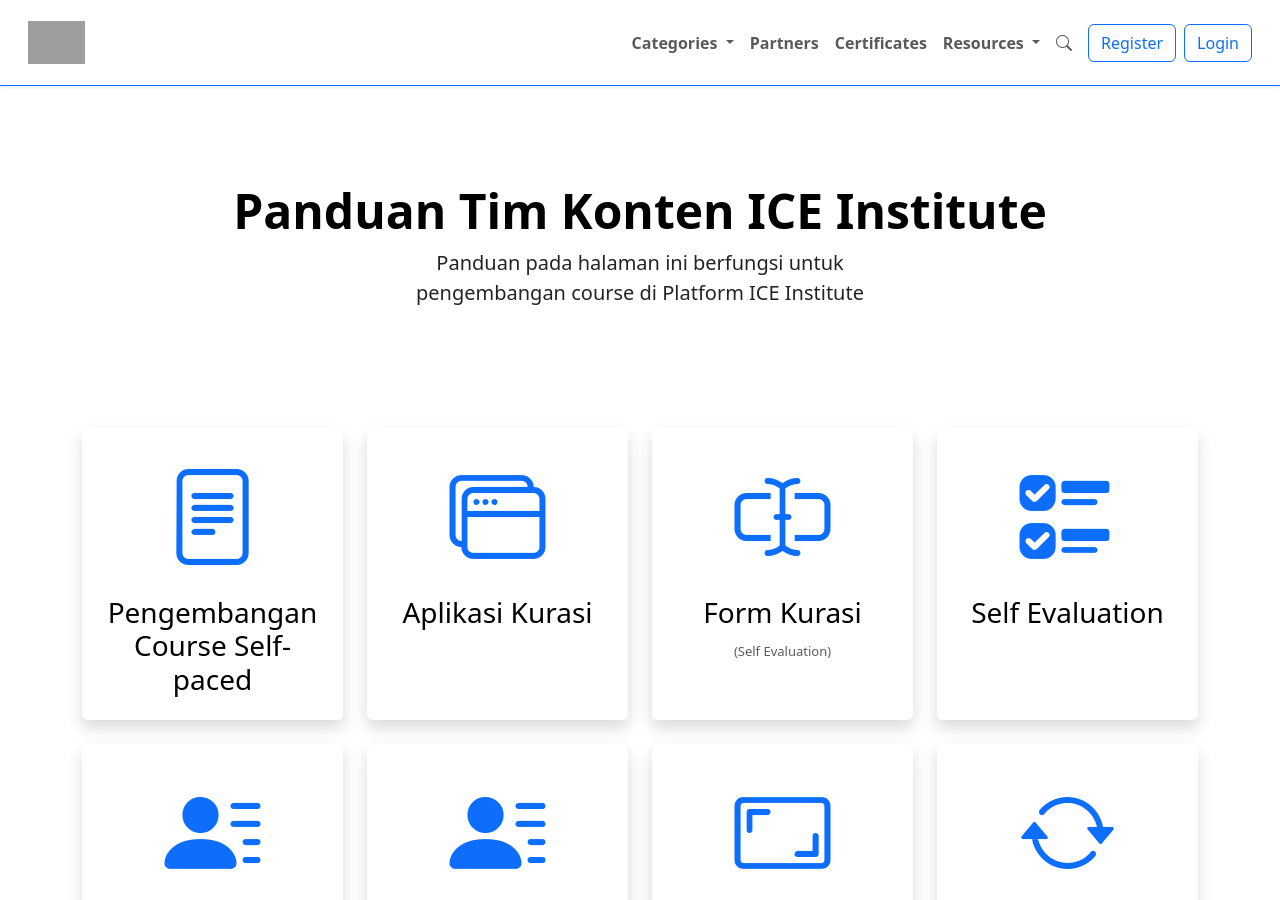
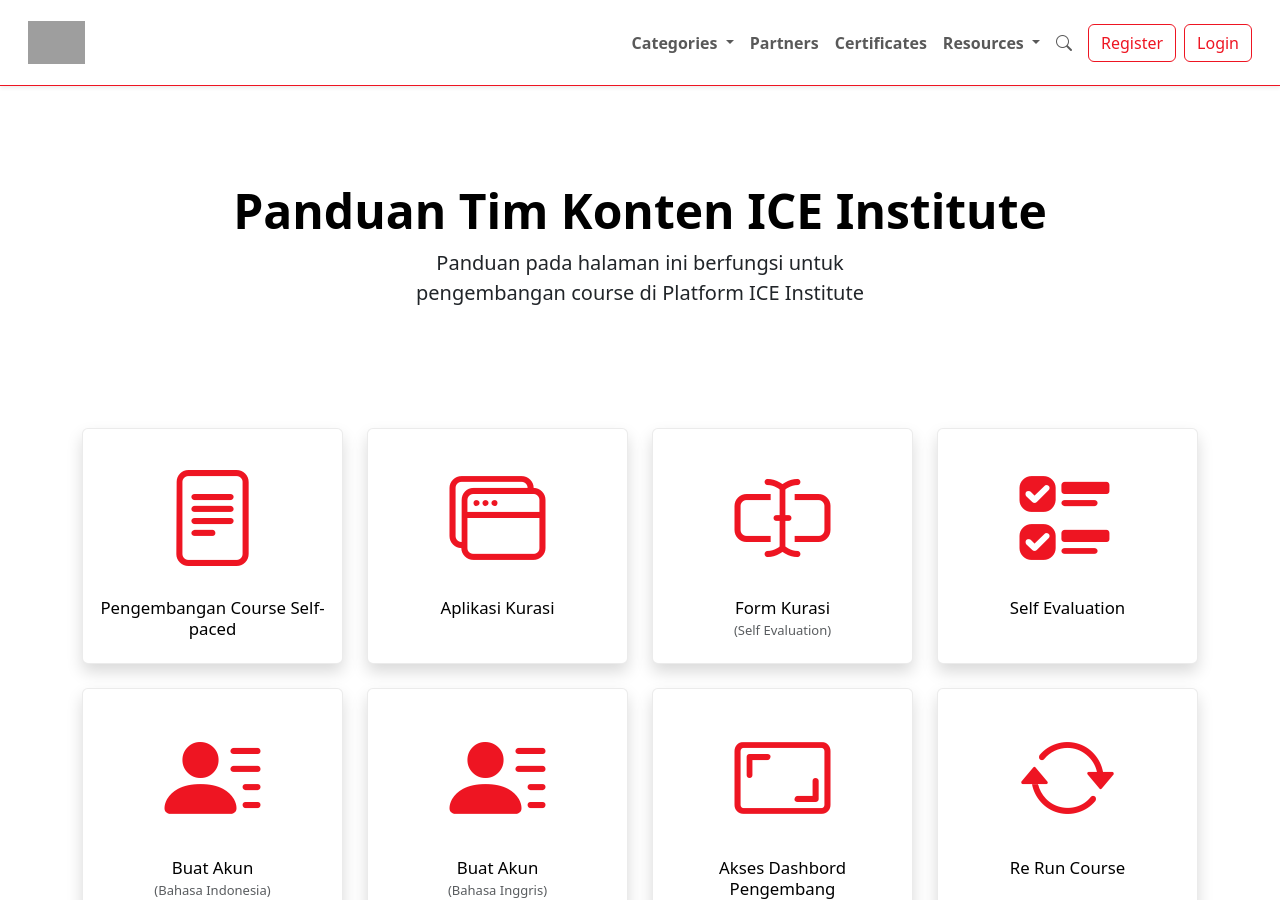
Before and after one commit to iceinstitut/konten, a Jekyll site: the page built from panduan/index.html, in a window 1280 px wide and 900 px high. Built offline with Jekyll 4.4.1, drawn with Linux system fonts in a browser that asks for light colours.

Commit message:
Update default.html

```diff
--- a/_layouts/default.html
+++ b/_layouts/default.html
@@ -11,7 +11,7 @@
   <link rel="stylesheet" href="https://cdn.jsdelivr.net/npm/bootstrap-icons@1.13.1/font/bootstrap-icons.min.css">
 
   <!-- Custom CSS -->
-  <link href="./assets/css/style.css" rel="stylesheet">
+  <link href="{{ '/assets/css/style.css' | relative_url }}" rel="stylesheet">
 </head>
 <body>
 
@@ -27,7 +27,7 @@
   <script src="https://cdn.jsdelivr.net/npm/bootstrap@5.3.7/dist/js/bootstrap.bundle.min.js"></script>
 
   <!-- Custom JS -->
-  <script src="./assets/js/main.js"></script>
+  <script src="{{ '/assets/js/main.js' | relative_url }}"></script>
 
 </body>
 </html>
```
